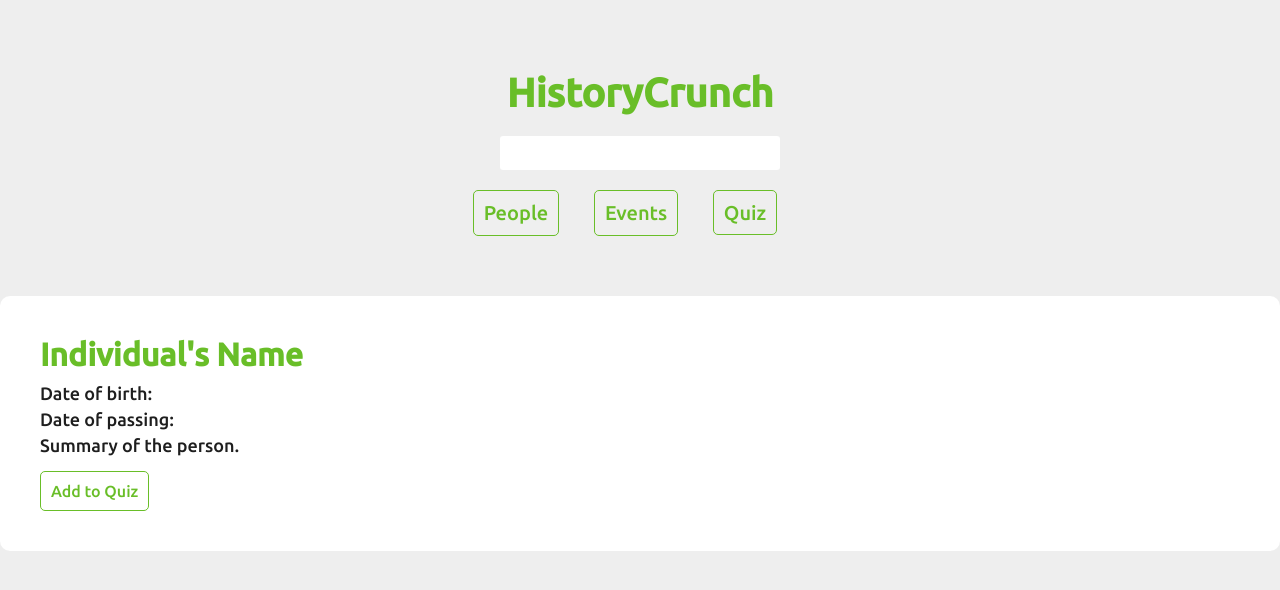
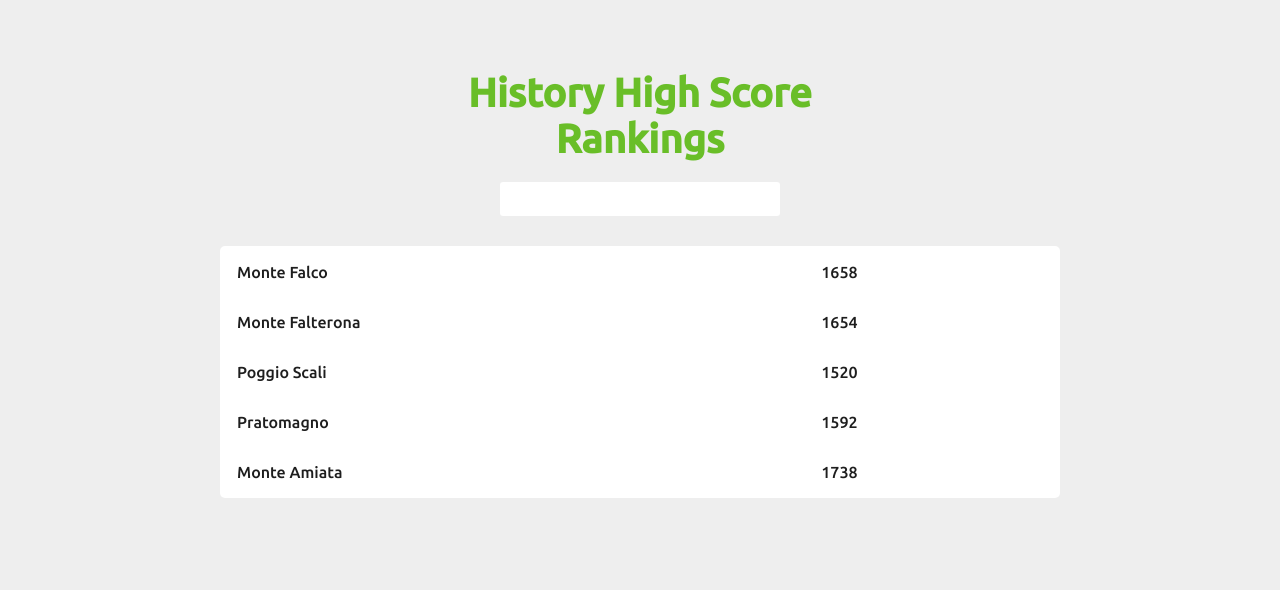
Before and after one commit to AdamKrivoshein/CS361HistoryCrunch, a plain HTML site: page Website/index.html in a window 1280 px wide. Drawn offline with Linux system fonts and the light colour scheme; no server answers.

Commit message:
Reworked front end to fit peer's backend service. Added table population from data and setup http requests.

```diff
--- a/Website/index.html
+++ b/Website/index.html
@@ -5,27 +5,55 @@
     <link rel="preconnect" href="https://fonts.gstatic.com">
     <link href="https://fonts.googleapis.com/css2?family=Ubuntu:wght@500&display=swap" rel="stylesheet">
     <meta charset="UTF-8">
-    <title>History Crunch!</title>
+    <title>History High Scores</title>
 </head>
 <body>
     <header>
-        <h1>HistoryCrunch</h1>
+        <h1>History High Score Rankings</h1>
         <nav>
             <input class="searchBar" type="text" class="input">
-            <ul>
-                <li><button type="submit" class="navButton" id="people">People</button></li>
-                <li><button type="submit" class="navButton">Events</button></li>
-                <li><a href="index.html" class="navButton">Quiz</a></li>
-            </ul>
         </nav>
     </header>
     <main>
         <div class="block">
-            <h1 id="name">Individual's Name</h1>
-            <p id="dob">Date of birth: </p>
-            <p id="dod">Date of passing: </p>
-            <p id="summary">Summary of the person.</p>
-            <button type="submit" class="button">Add to Quiz</button>
+            <table class="dataTable">
+                <!-- <colgroup>
+                    <col style="width: 50px">
+                    <col>
+                </colgroup>
+                <tr class="shadedRow">
+                    <th>Name</th>
+                    <th>Score</th>
+                </tr>
+                <tr>
+                    <td>Adam Krivoshein</td>
+                    <td>32</td>
+                </tr>
+                <tr class="shadedRow">
+                    <td>Trevor</td>
+                    <td>31</td>
+                </tr>
+                <tr>
+                    <td>Andrey</td>
+                    <td>28</td>
+                </tr>
+                <tr class="shadedRow">
+                    <td>Grant</td>
+                    <td>26</td>
+                </tr>
+                <tr>
+                    <td>Individual</td>
+                    <td>13</td>
+                </tr>
+                <tr class="shadedRow">
+                    <td>Person</td>
+                    <td>9</td>
+                </tr>
+                <tr>
+                    <td>Being</td>
+                    <td>3</td>
+                </tr> -->
+            </table>
         </div>
     </main>
 </body>
--- a/Website/script.js
+++ b/Website/script.js
@@ -1,17 +1,65 @@
-var fullName = "George Washington";
-var dob = "2/22/1732";
-var dod = "12/14/2799";
-var summary = "George Washington (February 22, 1732[b] – December 14, 1799) was an American political leader, military general, statesman, and Founding Father who served as the first president of the United States from 1789 to 1797. Previously, he led Patriot forces to victory in the nation's War for Independence. He presided at the Constitutional Convention of 1787, which established the U.S. Constitution and a federal government. Washington has been called the 'Father of His Country' for his manifold leadership in the formative days of the new nation. ";
+// var fullName = "George Washington";
+// var dob = "2/22/1732";
+// var dod = "12/14/2799";
+// var summary = "George Washington (February 22, 1732[b] – December 14, 1799) was an American political leader, military general, statesman, and Founding Father who served as the first president of the United States from 1789 to 1797. Previously, he led Patriot forces to victory in the nation's War for Independence. He presided at the Constitutional Convention of 1787, which established the U.S. Constitution and a federal government. Washington has been called the 'Father of His Country' for his manifold leadership in the formative days of the new nation. ";
 
-function populateDOB(fullName, dob, dod, summary) {
-    document.getElementById("name").innerHTML = fullName;
-    document.getElementById("dob").innerHTML = dob;
-    document.getElementById("dod").innerHTML = dod;
-    document.getElementById("summary").innerHTML = summary;
-    //Temporary patch to demonstrate function and prevent immediate revert to old text.
-    return false;
+// function populateDOB(fullName, dob, dod, summary) {
+//     document.getElementById("name").innerHTML = fullName;
+//     document.getElementById("dob").innerHTML = dob;
+//     document.getElementById("dod").innerHTML = dod;
+//     document.getElementById("summary").innerHTML = summary;
+//     //Temporary patch to demonstrate function and prevent immediate revert to old text.
+//     return false;
+// }
+
+// document.getElementById("people").onclick = function() {
+//     populateDOB(fullName, dob, dod, summary);
+// }
+
+let scores = [
+    { name: "Monte Falco", score: 1658,},
+    { name: "Monte Falterona", score: 1654,},
+    { name: "Poggio Scali", score: 1520,},
+    { name: "Pratomagno", score: 1592,},
+    { name: "Monte Amiata", score: 1738}
+];
+
+function generateTable(table) {
+    scores.forEach(function (line) {
+        var newRow = table.insertRow();     //Object.keys(line).length
+        // Might need sorting here: https://developer.mozilla.org/en-US/docs/Web/JavaScript/Reference/Global_Objects/Object/entries
+        for (const [key, val] of Object.entries(line)) {
+            var cell = newRow.insertCell();
+            cell.innerHTML = `${val}`;
+            //console.log(`${key}: ${val}`);
+        }
+    })
+}
+//var test = document.createElement("div");
+
+// 2. Receiving Data and Processing
+function reqListener () {
+    //test = this.responseText;
+    let data = JSON.parse(xmlReq.responseText);
+    console.log(data);
+
+    var newRow2 = table.insertRow();
+    for (var i = 0; i < data.length; i++) {
+        var cell2 = newRow2.insertCell();
+        cell2.innerHTML = data[i];
+    }
+
+    //let dataPiece = data.personName;
+    //test.textContent = dataPiece;
 }
 
-document.getElementById("people").onclick = function() {
-    populateDOB(fullName, dob, dod, summary);
-}
+// 1. Request Setup and Call
+var xmlReq = new XMLHttpRequest();
+xmlReq.addEventListener("load", reqListener);
+xmlReq.open("GET", "http://flip3.engr.oregonstate.edu:17832/Person?name=George_Washington");
+xmlReq.send();
+
+let table = document.querySelector("table");
+generateTable(table);
+
+//console.log("Test = ", test);
--- a/Website/style.css
+++ b/Website/style.css
@@ -22,7 +22,7 @@ nav {
 }
 .searchBar {
     padding: 8px;
-    margin: 10px;
+    margin-top: 10px;
     border-radius: 3px;
     border: none;
     font-size: 16px;
@@ -38,27 +38,11 @@ li {
     margin-right: 30px;
     display: inline;
 }
-.navButton {
-    font-size: 20px;
-    text-decoration: none;
-    color: #69BE28;
-    padding: 10px;
-    margin-top: 0px;
-    border: 1px solid #69BE28;
-    border-radius: 5px;
-    transition: background-color .2s, color .2s;
-}
-.navButton:hover {
-    color: white;
-    background-color: #69BE28;
-}
 .block {
     max-width: 1200px;
     margin: auto;
-    margin-top: 30px;
-    padding: 40px;
+    padding: 10px;
     border-radius: 10px;
-    background-color: white;
 }
 h1 {
     margin-bottom: 10px;
@@ -68,17 +52,29 @@ p {
     font-size: 18px;
     margin-top: 5px;
 }
-.button {
-    padding: 10px;
-    margin-top: 15px;
+.dataTable {
+    width: 70%;
     background-color: white;
-    color:#69BE28;
-    font-size: 16px;
-    border: 1px solid #69BE28;
     border-radius: 5px;
-    transition: background-color .2s, color .2s;
+    border-color: black;
+    margin: auto;
+    padding: 0px;
 }
-.button:hover {
-    background-color: #69BE28;
-    color: white;
+th {
+    color: #69BE28;
+    font-size: 22px;
+    text-align: left;
+    padding: 15px;
+    padding-top: 25px;
+    padding-bottom: 25px;
+    margin: 0px;
 }
+td {
+    padding: 15px;
+    margin: 0px;
+    border-width: 5px;
+    border-color: black;
+}
+.shadedRow {
+    background-color: rgb(245, 245, 245);
+}
```
Also changed, not shown: 1 other file.
